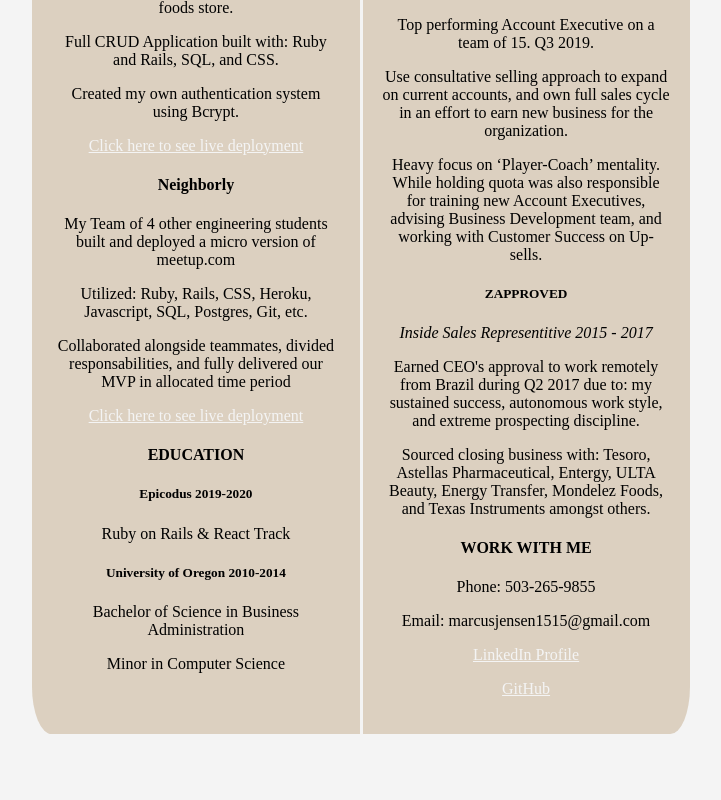
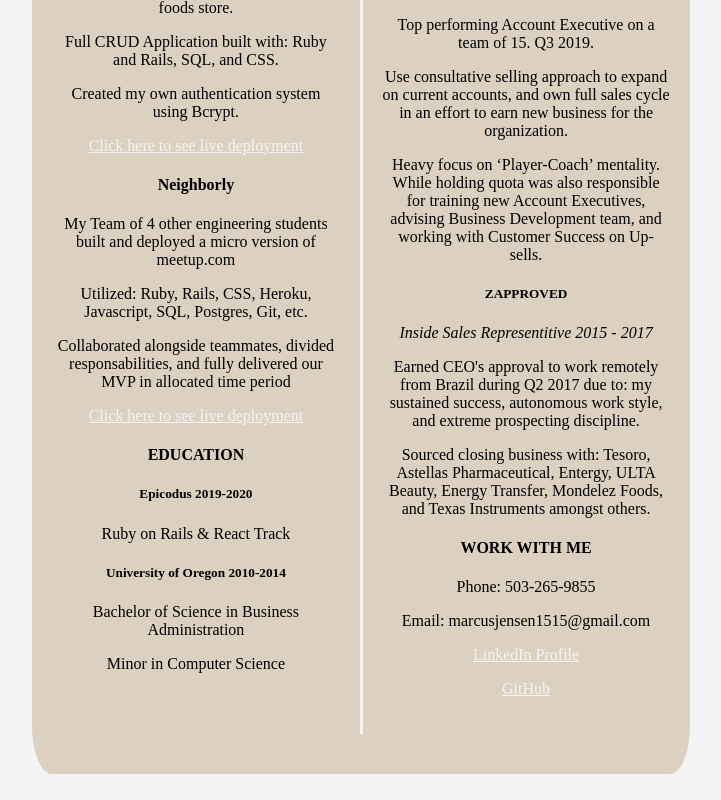
Before and after one commit to marcusjensen15/capstone-personal-site-blog, a React (Create React App) app: page /#/resume in a window 1280 px wide. Shown: the part 996-1796 px from the top of the page, without its empty margins (279-1000 px from the left). Before the commit the page ends 1756 px from the top, so only its background shows below. Built offline with nearby package versions, Linux system fonts and the light colour scheme; no server answers.

Commit message:
add additional spacing to resume page

```diff
--- a/src/components/resume.jsx
+++ b/src/components/resume.jsx
@@ -56,6 +56,10 @@ height: 'auto'
   const italic = {
     fontStyle: 'italic'
 
+  }
+
+  const linePadding = {
+    paddingTop: '3vh'
   }
 
 
@@ -132,7 +136,9 @@ height: 'auto'
               <p><a style={linkStyle} href="https://github.com/marcusjensen15">GitHub</a></p>
         </div>
 
+
       </div>
+      <p style={linePadding}>        </p>
     </div>
   );
 }
```
